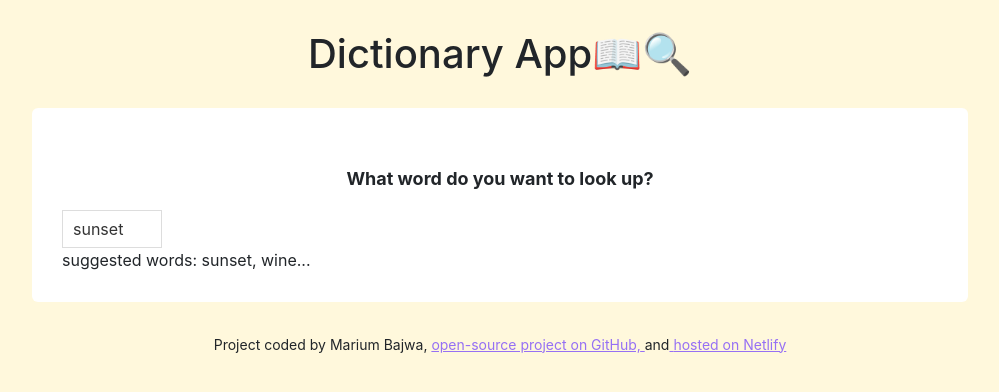
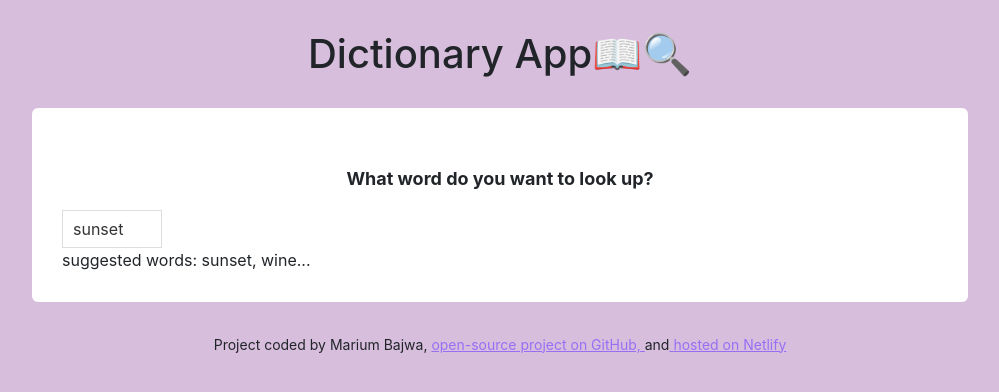
Before and after one commit to Mjb222/dictionary, a React (Create React App) app: page / in a window 1280 px wide. Shown: the top 392 px of the page, without its empty margins (140-1139 px from the left). Built offline with nearby package versions, Linux system fonts and the light colour scheme; no server answers.

Commit message:
color setting

```diff
--- a/src/App.css
+++ b/src/App.css
@@ -1,5 +1,5 @@
 body {
-  background: cornsilk;
+  background: #d7bedd;
 }
 a {
   color: #9670f4;
```
